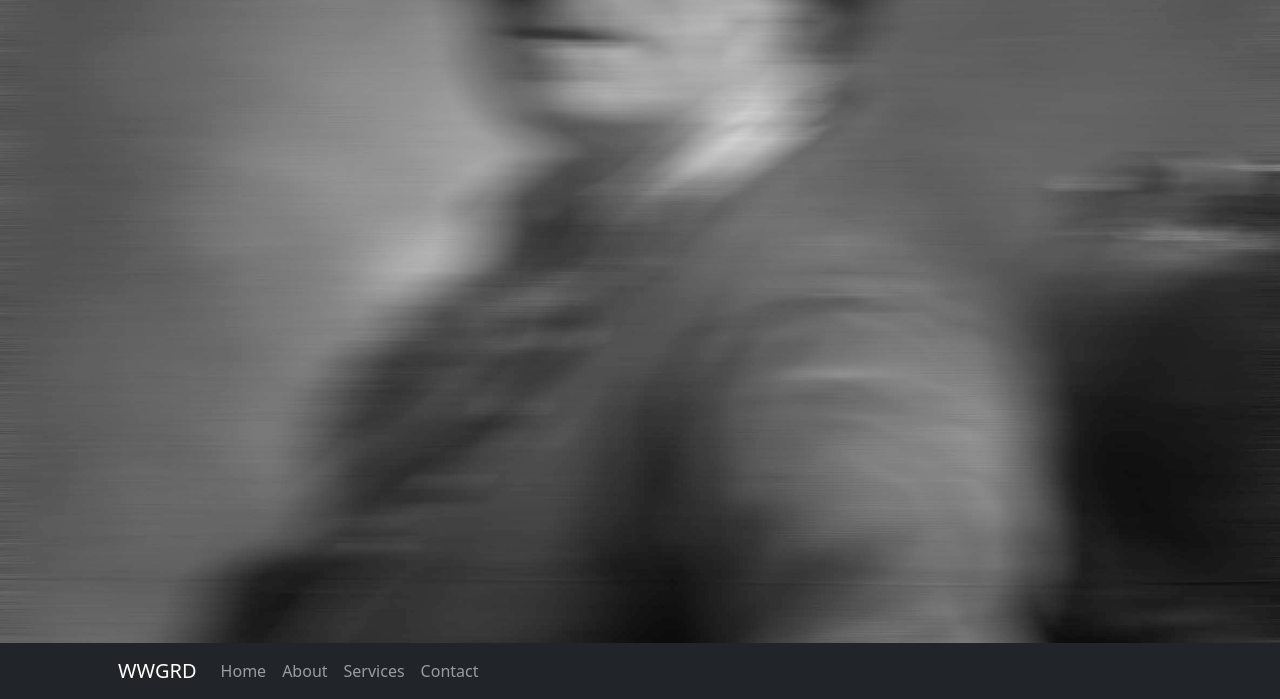
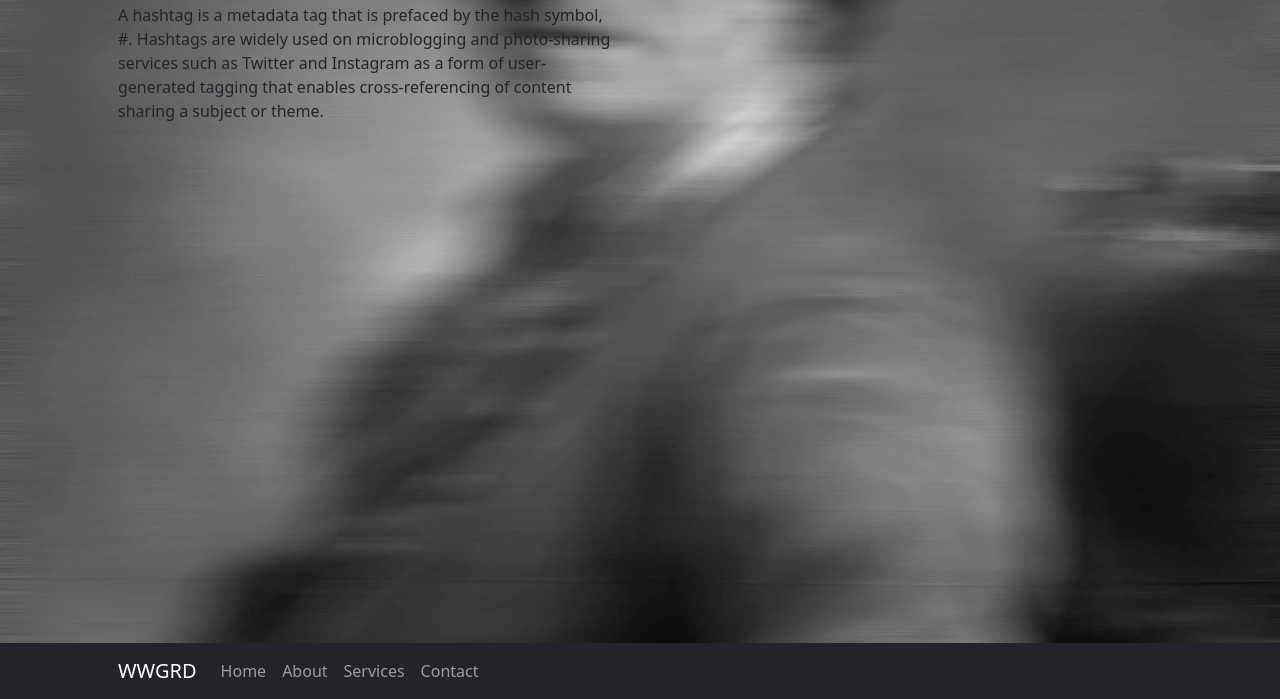
Before and after one commit to bankitomi26/Kunstwollen, a plain HTML site: page index.html in a window 1280 px wide. Shown: the part 101-800 px from the top of the page. Drawn offline with nearby package versions, Linux system fonts and the light colour scheme; files whose address does not match are found by name.

Commit message:
Update index.html

```diff
--- a/index.html
+++ b/index.html
@@ -33,7 +33,7 @@
                 <div class="row gx-4 gx-lg-5">
                     <div class="col-lg-6">
                         <h1 class="mt-5">The holy sh#t</h1>
-                        <p></p>
+                        <p>A hashtag is a metadata tag that is prefaced by the hash symbol, #. Hashtags are widely used on microblogging and photo-sharing services such as Twitter and Instagram as a form of user-generated tagging that enables cross-referencing of content sharing a subject or theme.</p>
                     </div>
                 </div>
             </div>
```
